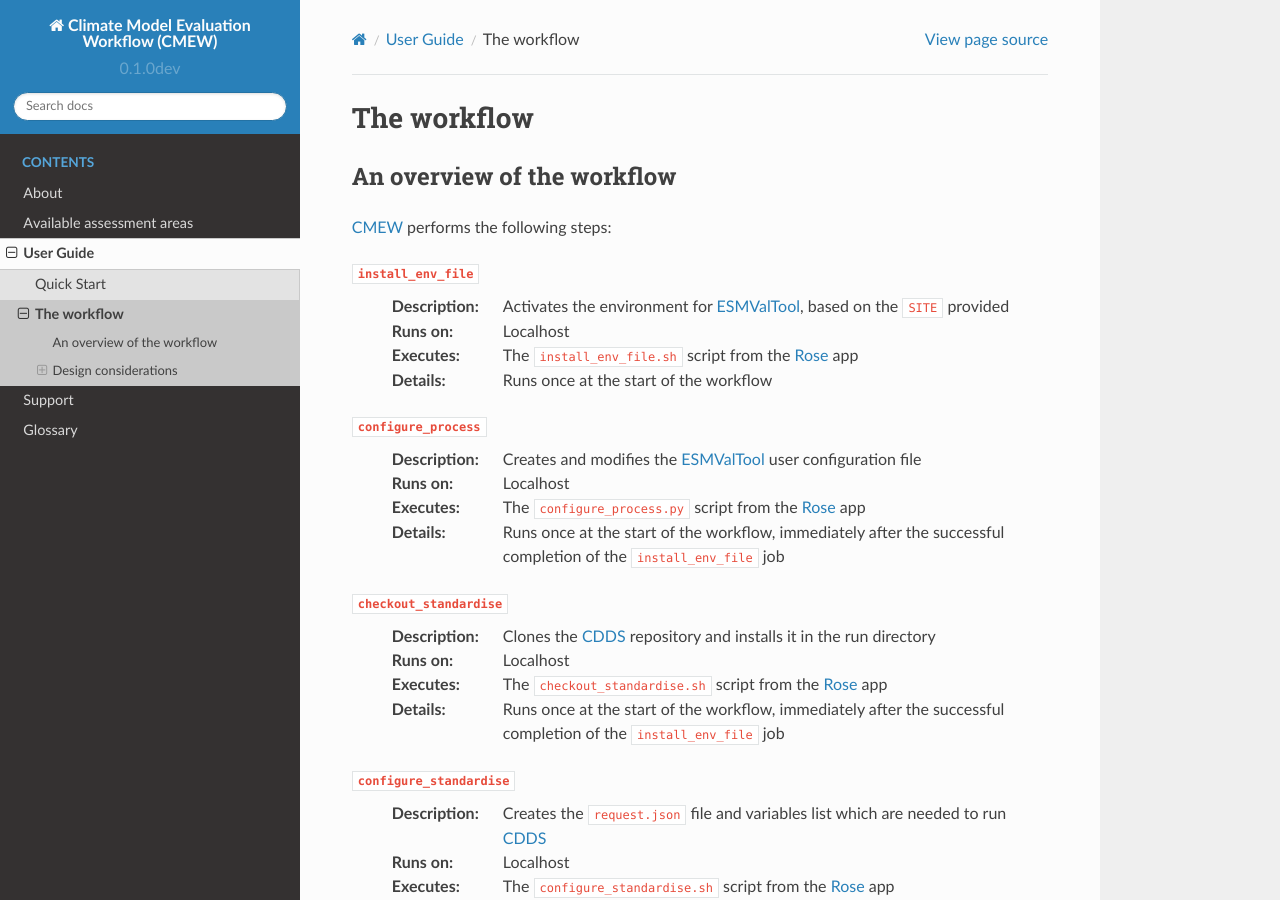
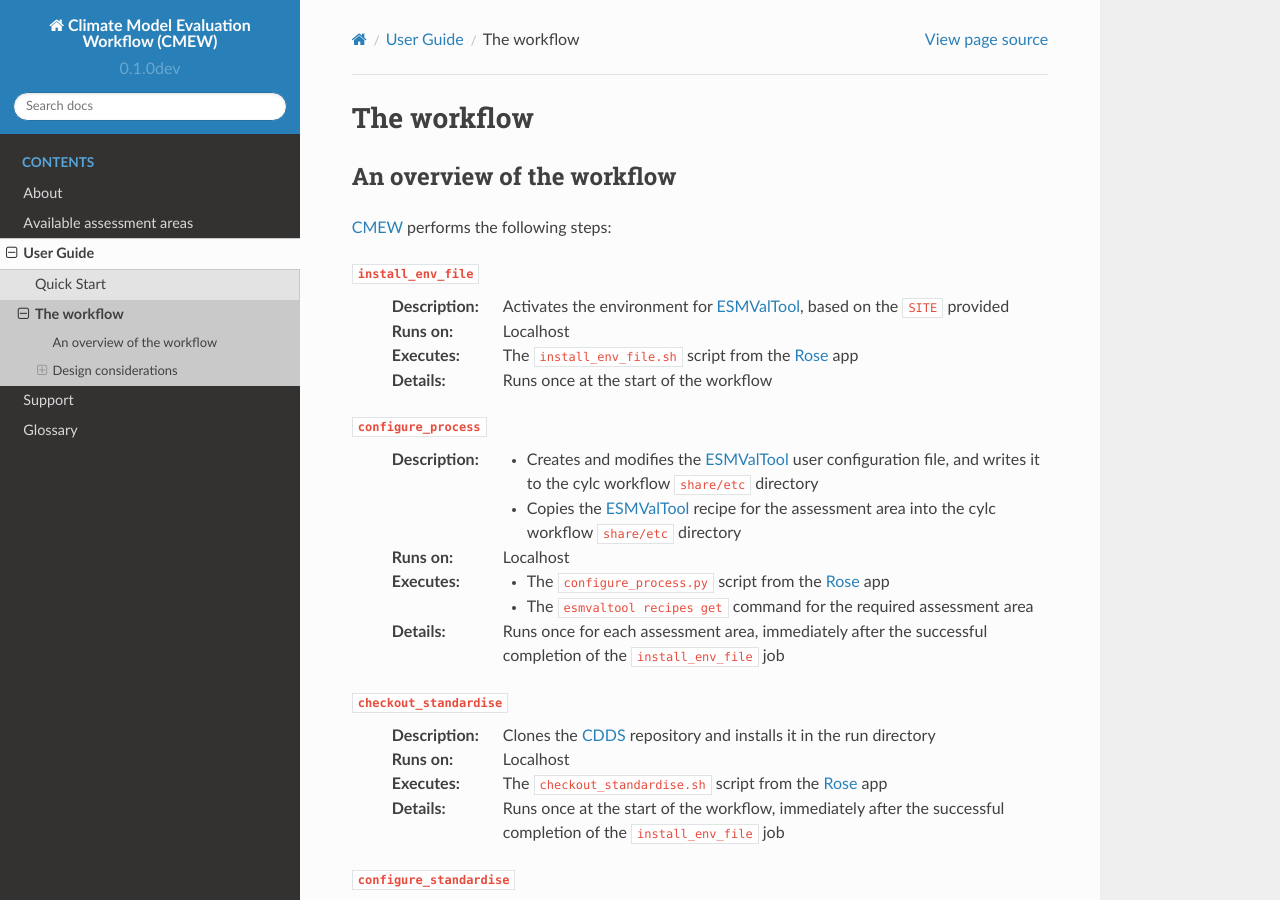
Before and after one commit to MetOffice/CMEW, a Sphinx documentation site: the page built from doc/source/user_guide/workflow.rst, in a window 1280 px wide and 900 px high. Built offline with Sphinx 7.4.7 and the Read the Docs theme 2.0.0, drawn with Linux system fonts in a browser that asks for light colours.

Commit message:
#131: Updated docs for configure_process

```diff
--- a/doc/source/user_guide/workflow.rst
+++ b/doc/source/user_guide/workflow.rst
@@ -22,13 +22,19 @@ An overview of the workflow
 
 ``configure_process``
   :Description:
-     Creates and modifies the |ESMValTool| user configuration file
+     * Creates and modifies the |ESMValTool| user configuration file,
+       and writes it to the cylc workflow ``share/etc`` directory
+     * Copies the |ESMValTool| recipe for the assessment area into
+       the cylc workflow ``share/etc`` directory
+
   :Runs on:
      Localhost
   :Executes:
-     The ``configure_process.py`` script from the |Rose| app
+     * The ``configure_process.py`` script from the |Rose| app
+     * The ``esmvaltool recipes get`` command for the required assessment area
+
   :Details:
-     Runs once at the start of the workflow, immediately after the successful
+     Runs once for each assessment area, immediately after the successful
      completion of the ``install_env_file`` job
 
 ``checkout_standardise``
```
Also changed, not shown: other parts of doc/source/user_guide/workflow.rst (+1 -1 lines).
